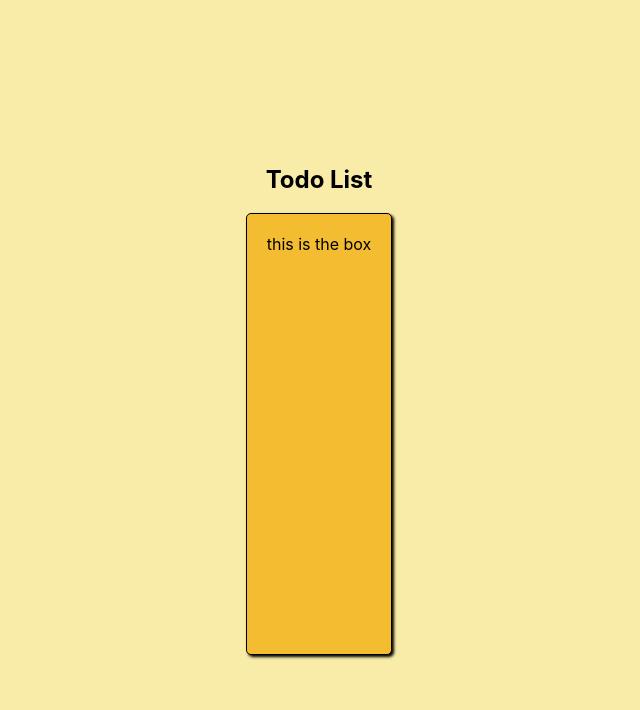
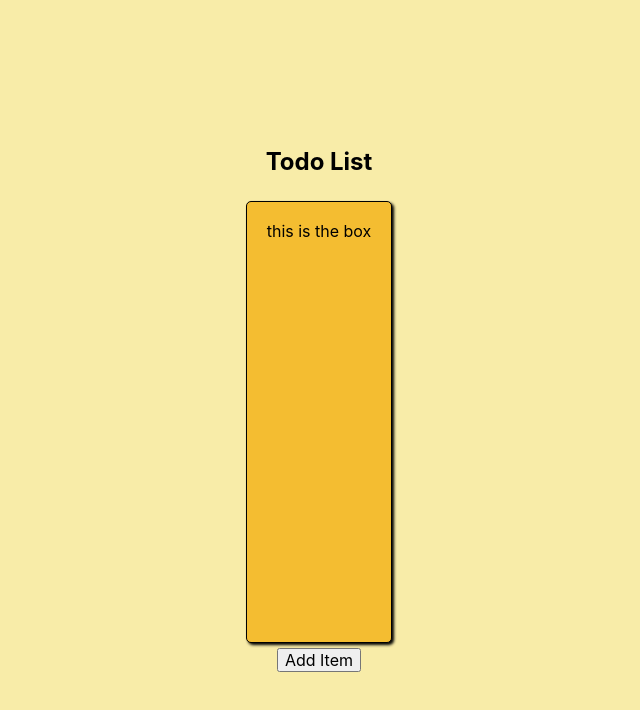
Before and after one commit to AlexSwensen/react-todo-app, a React (Create React App) app: page / in a window 1280 px wide. Shown: the top 710 px of the page, without its empty margins (321-961 px from the left). Built offline with nearby package versions, Linux system fonts and the light colour scheme.

Commit message:
normalize and add a button

```diff
--- a/package.json
+++ b/package.json
@@ -8,6 +8,7 @@
     "@testing-library/user-event": "^12.1.10",
     "@types/react": "^17.0.9",
     "@types/react-dom": "^17.0.6",
+    "postcss-normalize": "^10.0.0",
     "react": "^17.0.2",
     "react-dom": "^17.0.2",
     "react-scripts": "4.0.3",
--- a/public/index.html
+++ b/public/index.html
@@ -24,7 +24,7 @@
       work correctly both with client-side routing and a non-root public URL.
       Learn how to configure a non-root public URL by running `npm run build`.
     -->
-    <title>React App</title>
+    <title>Todo List App</title>
   </head>
   <body>
     <noscript>You need to enable JavaScript to run this app.</noscript>
--- a/src/components/todo-list/todoList.scss
+++ b/src/components/todo-list/todoList.scss
@@ -13,5 +13,9 @@
         padding: 20px;
         border-radius: 5px;
         height: 50vh;
+        margin: 5px;
+    }
+    button {
+        cursor: pointer;
     }
 }
--- a/src/components/todo-list/todoList.tsx
+++ b/src/components/todo-list/todoList.tsx
@@ -7,6 +7,7 @@ export const TodoList = () => {
             <div className="todo-list-box">
                 this is the box
             </div>
+            <button>Add Item</button>
         </div>
     )
 }
--- a/src/index.scss
+++ b/src/index.scss
@@ -1,3 +1,5 @@
+@import "normalize.css";
+
 body {
   margin: 0;
   font-family: -apple-system, BlinkMacSystemFont, 'Segoe UI', 'Roboto', 'Oxygen',
```
Also changed, not shown: 1 other file (tests, documents, lock files or other folders).
